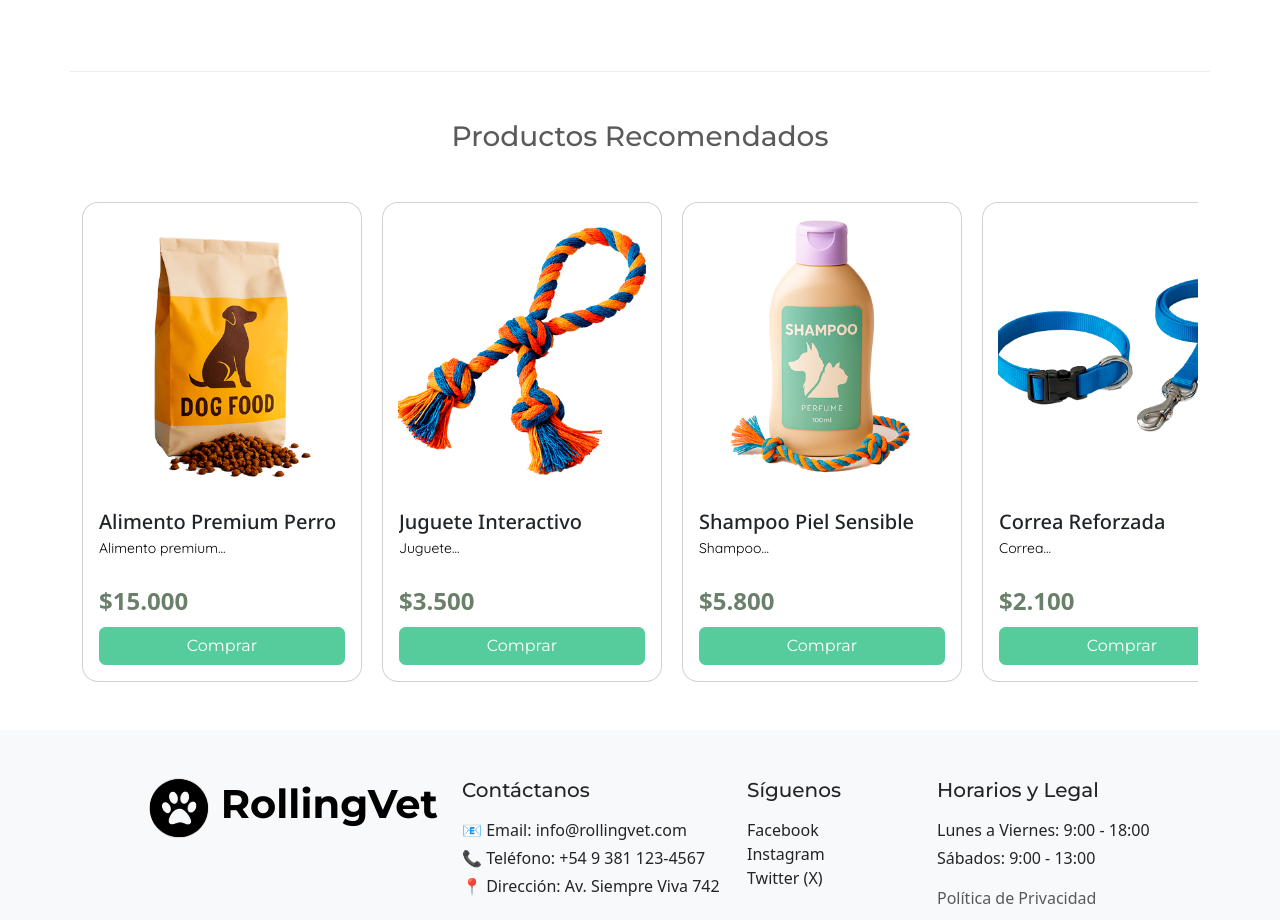
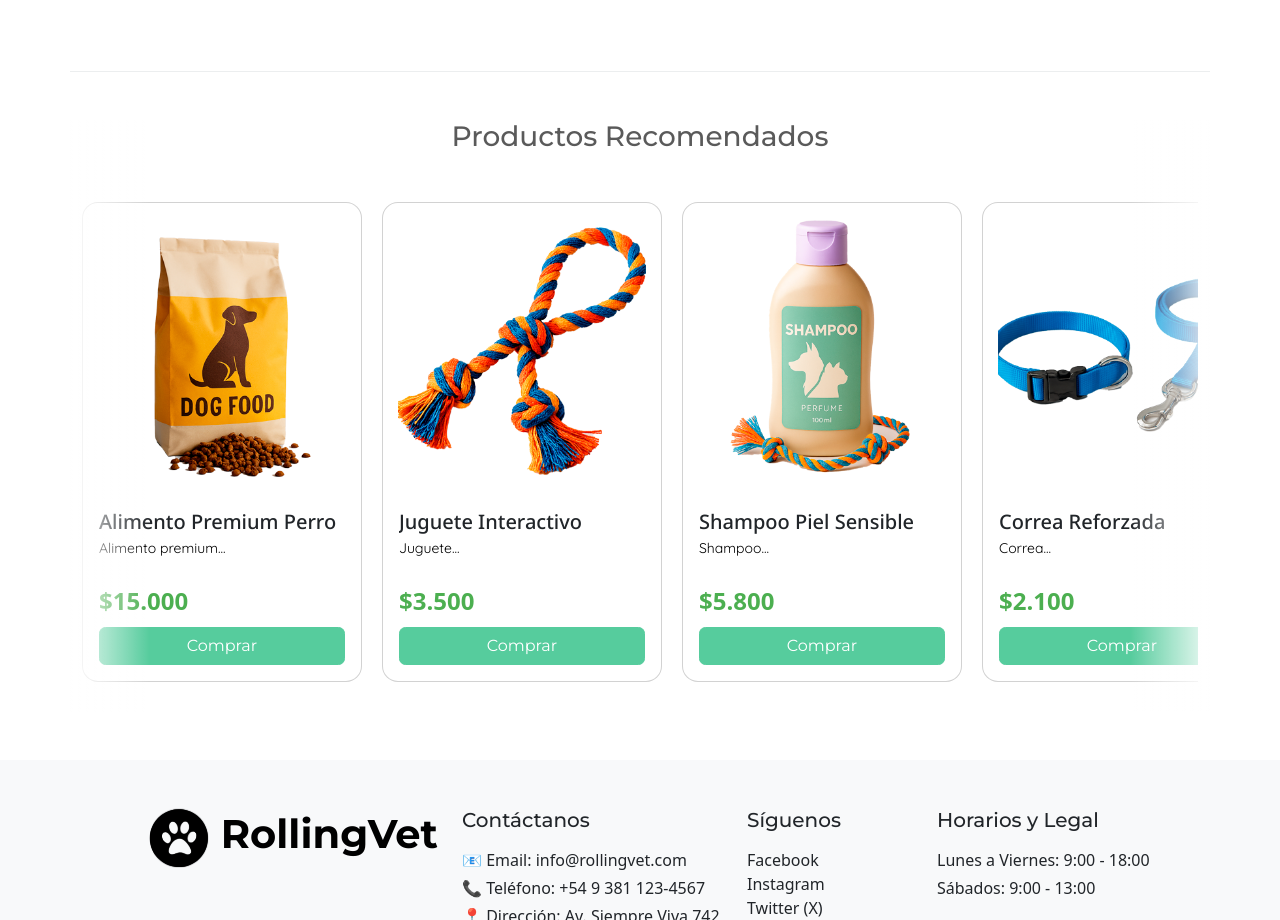
Before and after one commit to nachodev2/rollingVet, a React (Vite) app: page / in a window 1280 px wide. Shown: the part 1735-2655 px from the top of the page. Built offline with nearby package versions, Linux system fonts and the light colour scheme.

Commit message:
Termine la seccion del scroll infinito de productos

```diff
--- a/src/components/pages/inicio/Inicio.css
+++ b/src/components/pages/inicio/Inicio.css
@@ -78,6 +78,35 @@
     padding-top: 10px;
 }
 
+.fade-wrapper {
+    position: relative;
+    overflow: hidden; /* CLAVE: Oculta cualquier parte del degradado que se salga de los bordes del Container */
+}
+
+.fade-wrapper::before {
+    content: '';
+    position: absolute;
+    top: 0;
+    left: 0; /* CLAVE: Fíjalo a 0 para que empiece justo en el borde del Container */
+    width: 80px;
+    height: 100%;
+    background: linear-gradient(to right, rgba(255, 255, 255, 0.9), transparent);
+    pointer-events: none;
+    z-index: 10;
+}
+
+.fade-wrapper::after {
+    content: '';
+    position: absolute;
+    top: 0;
+    right: 0; /* CLAVE: Fíjalo a 0 para que termine justo en el borde del Container */
+    width: 80px;
+    height: 100%;
+    background: linear-gradient(to left, rgba(255, 255, 255, 0.9), transparent);
+    pointer-events: none;
+    z-index: 10;
+}
+
 .scroll-container {
     display: flex;
     flex-wrap: nowrap;
@@ -85,17 +114,21 @@
     overflow-y: hidden;
     gap: 20px;
     scroll-behavior: auto;
-
+    padding-bottom: 30px;
     cursor: grab;
     user-select: none;
-
     -ms-overflow-style: none;
     scrollbar-width: none;
+    position: relative;
+}
+
+.scroll-container::before,
+.scroll-container::after {
+    content: none;
 }
 
 .scroll-container.is-dragging {
     cursor: grabbing;
-
 }
 
 .scroll-container::-webkit-scrollbar {
@@ -104,9 +137,10 @@
 
 .scroll-item {
     flex: 0 0 280px;
+    position: relative;
+    z-index: 2;
 }
 
-/* Responsividad para scroll-item */
 @media (max-width: 575.98px) {
     .scroll-item {
         flex: 0 0 220px;
@@ -130,7 +164,6 @@
     pointer-events: none;
 }
 
-
 .product-card-title {
     font-size: 1.1rem;
     font-weight: 600;
@@ -143,7 +176,7 @@
 .product-card-price {
     font-size: 1.3rem;
     font-weight: bold;
-    color: #6a806a;
+    color: #4CAF50;
 }
 
 @media (max-width: 575.98px) {
--- a/src/components/pages/inicio/SeccionProductosRecomendados.jsx
+++ b/src/components/pages/inicio/SeccionProductosRecomendados.jsx
@@ -20,7 +20,7 @@ function SeccionProductosRecomendados() {
     { id: 8, nombre: "Ropa de Invierno", imagen: "/images/ropa-perros.png", precio: "$7.200", alt: "Abrigo para perros", texto: "Ropa..." },
   ];
 
-  const productosLoop = productos.concat(productos);
+  const productosLoop = productos.concat(productos).concat(productos);
 
   const onMouseDown = (e) => {
     if (scrollRef.current) {
@@ -72,12 +72,22 @@ function SeccionProductosRecomendados() {
     const handleScroll = () => {
       if (isDragging) return;
 
-      const buffer = 100; // pixels before end
+      const totalWidth = container.scrollWidth;
+      const visibleWidth = container.clientWidth;
+      const currentScroll = container.scrollLeft;
 
-      if (container.scrollLeft >= container.scrollWidth - container.clientWidth - buffer) {
-        container.scrollLeft = container.scrollWidth / 2 - container.clientWidth / 2;
-      } else if (container.scrollLeft <= buffer) {
-        container.scrollLeft = container.scrollWidth / 2 - container.clientWidth / 2;
+      const singleSetWidth = totalWidth / 3;
+
+      const buffer = 10;
+
+      if (currentScroll >= (totalWidth - visibleWidth - buffer)) {
+        container.scrollLeft = singleSetWidth;
+        return;
+      }
+
+      if (currentScroll <= buffer) {
+        container.scrollLeft = singleSetWidth;
+        return;
       }
     };
 
@@ -86,7 +96,7 @@ function SeccionProductosRecomendados() {
   }, [isDragging]);
 
   return (
-    <Container className="my-5">
+    <Container className="my-5 fade-wrapper">
       <h3 className="mb-4 text-center">Productos Recomendados</h3>
       <div
         className={`scroll-container ${isDragging ? 'is-dragging' : ''}`}
```
